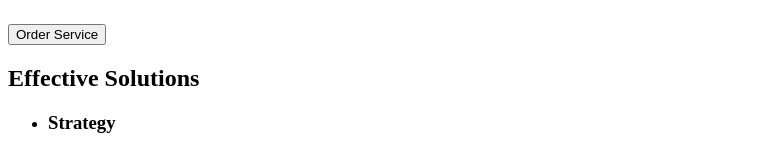
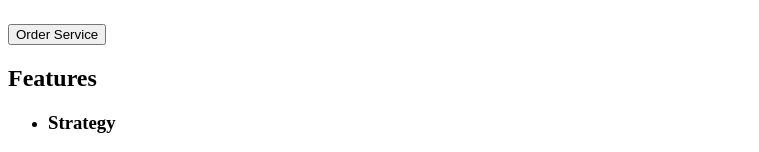
Before and after one commit to angelina150/goit-markup-hw-01, a plain HTML site: page index.html in a window 1280 px wide. Shown: the part 191-343 px from the top of the page, without its empty margins (0-759 px from the left). Drawn offline with Linux system fonts and the light colour scheme.

Commit message:
Update index.html

```diff
--- a/index.html
+++ b/index.html
@@ -29,9 +29,9 @@
         <h1>Effective Solutions for Your Business</h1>
         <button type="button">Order Service</button>
       </section>
-      <!-- ====== Effective Solutions ========= -->
+      <!-- ====== Features ========= -->
       <section>
-        <h2>Effective Solutions</h2>
+        <h2>Features</h2>
         <ul>
           <li>
             <h3>Strategy</h3>
```
